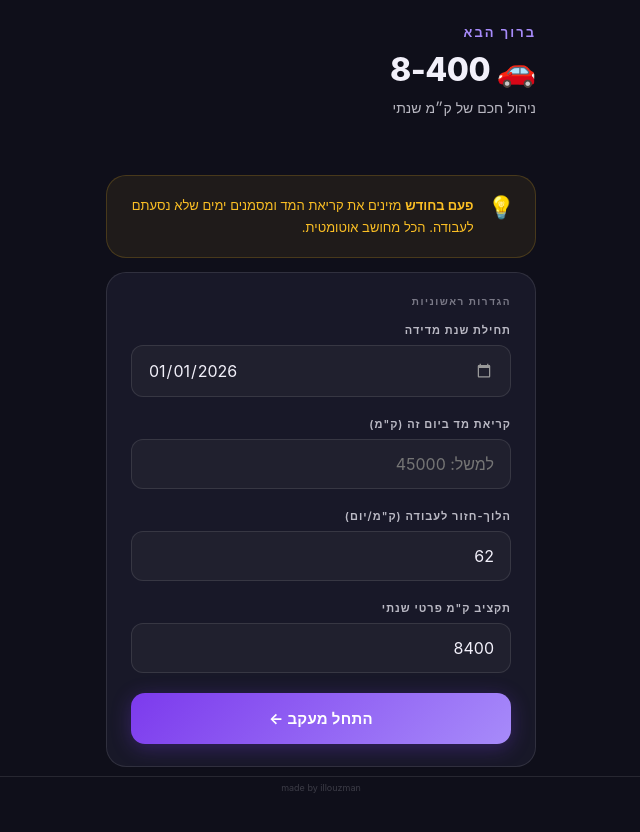
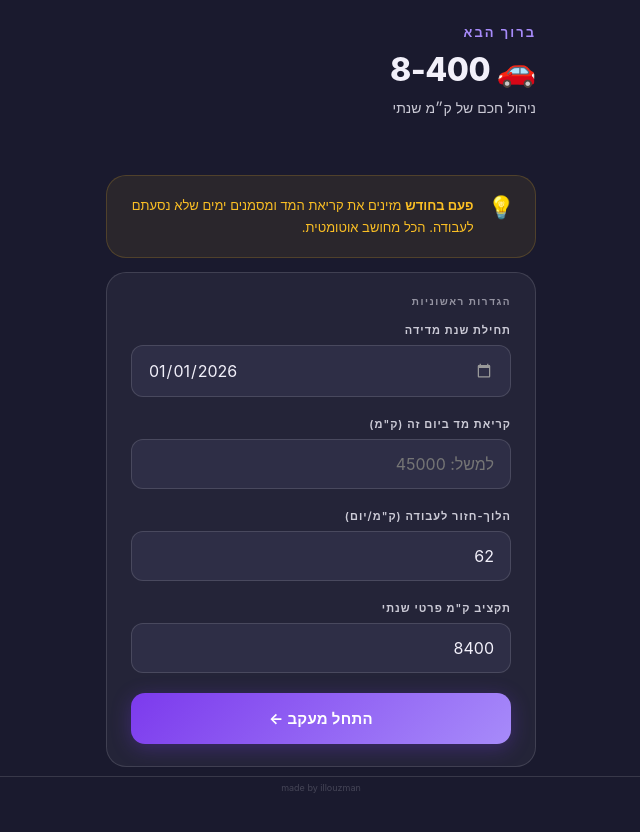
Before and after one commit to thelazyluz-dev/km-tracker, a React (Vite) app: page / in a window 1280 px wide. Shown: the top 832 px of the page, without its empty margins (319-959 px from the left). Built offline with nearby package versions, Linux system fonts and the light colour scheme.

Commit message:
lighten dark theme — bg #1a1a2e, surfaces brighter
https://claude.ai/code/session_01TuqCdqBevAyYDWPzDb4KjL

```diff
--- a/index.html
+++ b/index.html
@@ -5,7 +5,7 @@
     <meta name="viewport" content="width=device-width, initial-scale=1.0">
     <title>8-400</title>
     <link rel="manifest" href="/manifest.json">
-    <meta name="theme-color" content="#1a1917">
+    <meta name="theme-color" content="#1a1a2e">
     <meta name="mobile-web-app-capable" content="yes">
     <meta name="apple-mobile-web-app-capable" content="yes">
     <meta name="apple-mobile-web-app-status-bar-style" content="black-translucent">
--- a/src/App.css
+++ b/src/App.css
@@ -37,7 +37,7 @@
 
 body {
   margin: 0;
-  background: #0f0f1a;
+  background: #1a1a2e;
   color: #f0eef8;
   -webkit-font-smoothing: antialiased;
   -moz-osx-font-smoothing: grayscale;
--- a/src/App.jsx
+++ b/src/App.jsx
@@ -63,14 +63,14 @@ function loadData() { try{return JSON.parse(localStorage.getItem(KEY));}catch{re
 function saveData(d) { try{localStorage.setItem(KEY,JSON.stringify(d));}catch{} }
 
 const cl = {
-  bg:           "#0f0f1a",
-  surface:      "#181828",
-  surface2:     "#20202e",
-  border:       "rgba(255,255,255,0.1)",
-  borderStrong: "rgba(255,255,255,0.18)",
+  bg:           "#1a1a2e",
+  surface:      "#242438",
+  surface2:     "#2e2e46",
+  border:       "rgba(255,255,255,0.13)",
+  borderStrong: "rgba(255,255,255,0.22)",
   text:         "#f2f0fa",
-  muted:        "rgba(242,240,250,0.45)",
-  muted2:       "rgba(242,240,250,0.75)",
+  muted:        "rgba(242,240,250,0.55)",
+  muted2:       "rgba(242,240,250,0.82)",
   accent:       "#a78bfa",
   accentBg:     "rgba(167,139,250,0.12)",
   green:        "#34d399",
```
Also changed, not shown: public/manifest.json.
